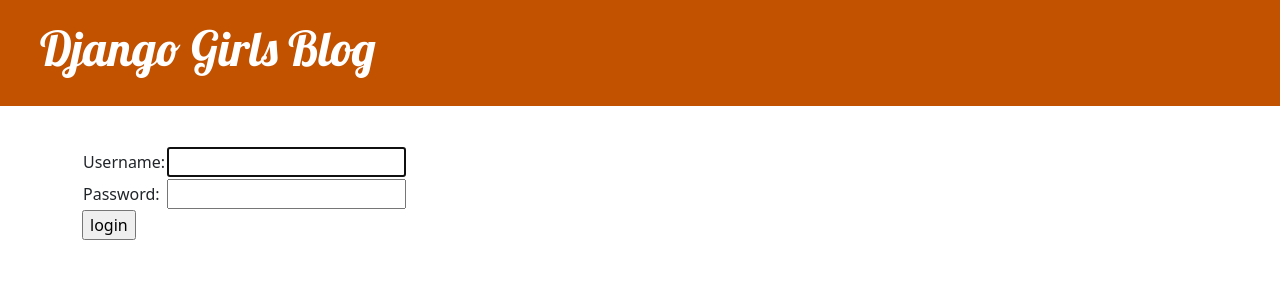
After one commit to Ronexts/django-blog, a Django app: page /accounts/login/ in a window 1280 px wide. The commit adds this page. Shown: the top 300 px of the page. Run offline with Django 3.2, Linux system fonts and the light colour scheme.

Commit message:
first Homework

```diff
--- a/blog/templates/blog/base.html
+++ b/blog/templates/blog/base.html
@@ -8,24 +8,30 @@
         <link rel="stylesheet" href="{% static 'css/blog.css' %}">
     </head>
     <body>
-        <header class="page-header">
-          <div class="container">
+      <div class="page-header">
         {% if user.is_authenticated %}
+            <a href="{% url 'post_new' %}" class="top-menu"><span class="glyphicon glyphicon-plus"></span></a>
+
+            <!--
             <a href="{% url 'post_new' %}" class="top-menu">
               {% include './icons/file-earmark-plus.svg' %}
             </a>
-                <a href="{% url 'post_draft_list' %}" class="top-menu"><span class="glyphicon glyphicon-edit">Draft</span></a>
+            -->
+
+            <a href="{% url 'post_draft_list' %}" class="top-menu"><span class="glyphicon glyphicon-edit"></span></a>
+            <p class="top-menu">Hello {{ user.username }} <small>(<a href="{% url 'logout' %}">Log out</a>)</small></p>
+        {% else %}
+            <a href="{% url 'login' %}" class="top-menu"><span class="glyphicon glyphicon-lock"></span></a>
         {% endif %}
         <h1><a href="/">Django Girls Blog</a></h1>
       </div>
-        </header>
-        <main class="container">
+      <div class="content container">
           <div class="row">
-                <div class="col">
+              <div class="col-md-8">
               {% block content %}
               {% endblock %}
               </div>
           </div>
-        </main>
+      </div>
     </body>
 </html>
--- /dev/null
+++ b/blog/templates/registration/login.html
@@ -0,0 +1,24 @@
+{% extends "blog/base.html" %}
+
+{% block content %}
+    {% if form.errors %}
+        <p>Your username and password didn't match. Please try again.</p>
+    {% endif %}
+
+    <form method="post" action="{% url 'login' %}">
+    {% csrf_token %}
+        <table>
+        <tr>
+            <td>{{ form.username.label_tag }}</td>
+            <td>{{ form.username }}</td>
+        </tr>
+        <tr>
+            <td>{{ form.password.label_tag }}</td>
+            <td>{{ form.password }}</td>
+        </tr>
+        </table>
+
+        <input type="submit" value="login" />
+        <input type="hidden" name="next" value="{{ next }}" />
+    </form>
+{% endblock %}
--- a/mysite/settings.py
+++ b/mysite/settings.py
@@ -126,3 +126,5 @@
 DEFAULT_AUTO_FIELD = 'django.db.models.BigAutoField'
 
 STATIC_ROOT = BASE_DIR / 'static'
+
+LOGIN_REDIRECT_URL = '/'
--- a/mysite/urls.py
+++ b/mysite/urls.py
@@ -13,10 +13,15 @@
     1. Import the include() function: from django.urls import include, path
     2. Add a URL to urlpatterns:  path('blog/', include('blog.urls'))
 """
+
+from django.urls import path, include
 from django.contrib import admin
-from django.urls import path, include
+
+from django.contrib.auth import views
 
 urlpatterns = [
     path('admin/', admin.site.urls),
+    path('accounts/login/', views.LoginView.as_view(), name='login'),
+    path('accounts/logout/', views.LogoutView.as_view(next_page='/'), name='logout'),
     path('', include('blog.urls')),
 ]
```
Also changed, not shown: blog/views.py (+6 -1 lines). Lines whose indentation alone changed are shown as unchanged.
